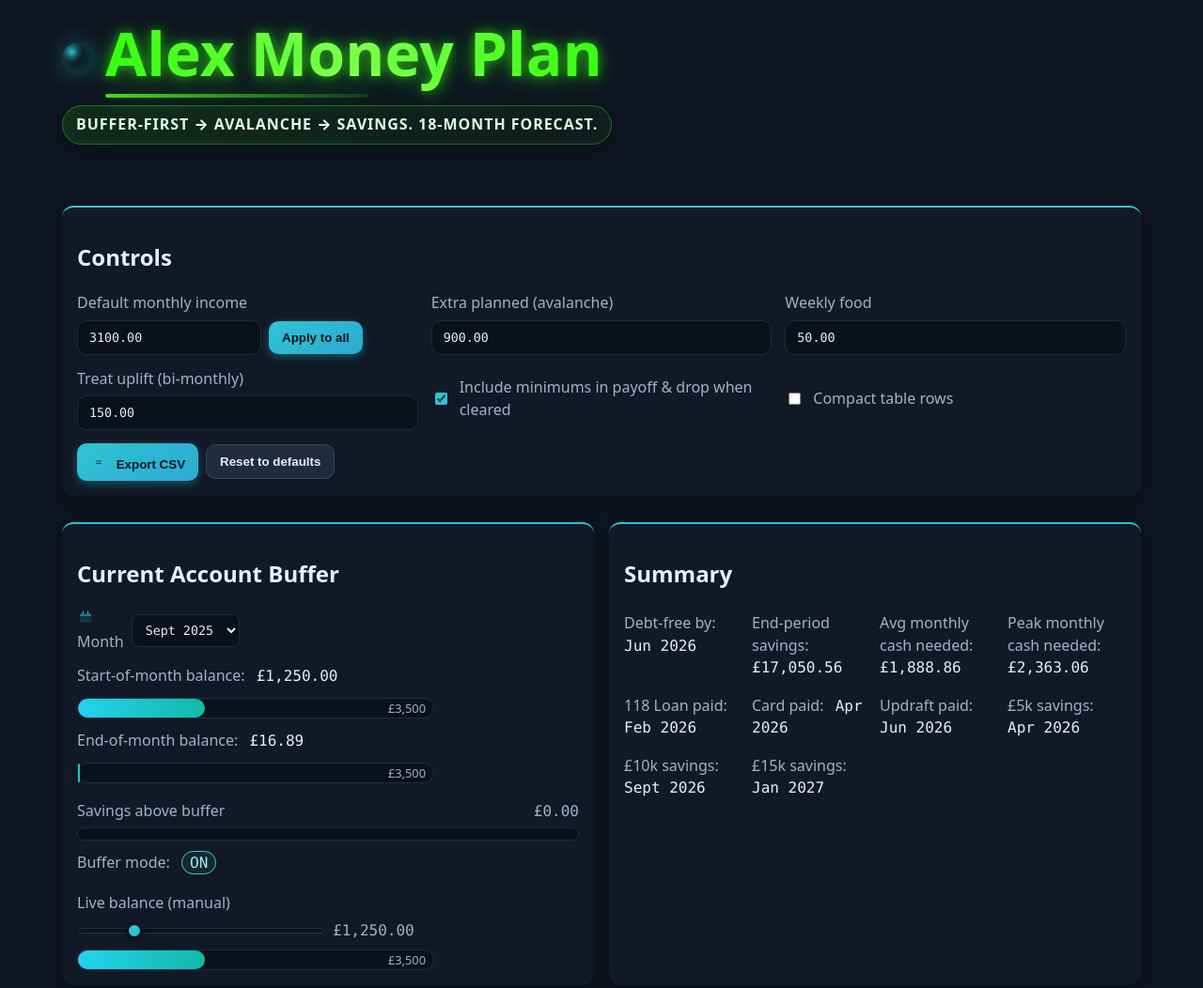
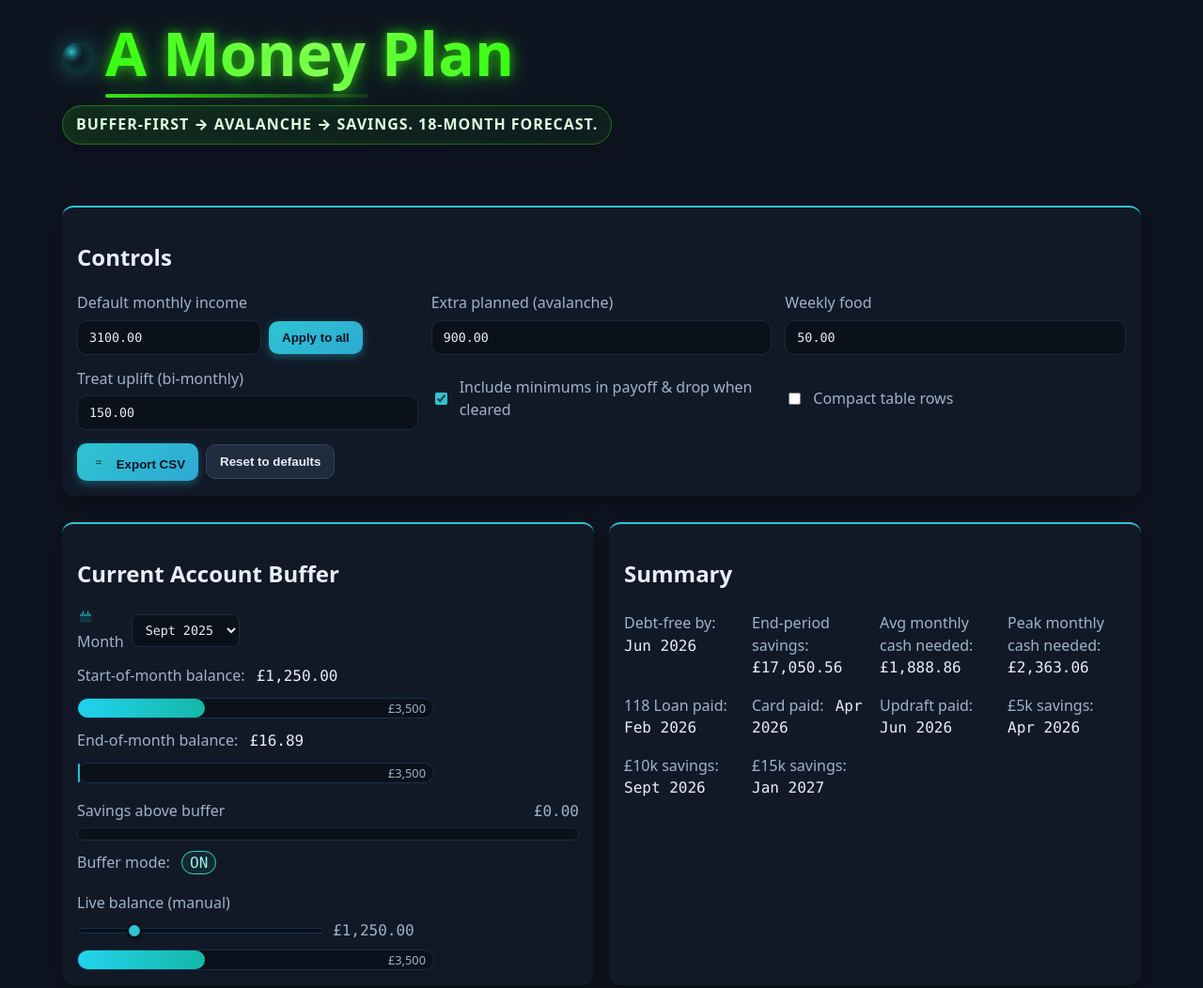
Before and after one commit to ShabalalaWATP/shabalalawatp.github.io, a plain HTML site: page index.html in a window 1280 px wide. Shown: the top 1052 px of the page at 94% size. Drawn offline with Linux system fonts and the light colour scheme.

Commit message:
Update page title from 'Alex Money Plan' to 'A Money Plan'

```diff
--- a/index.html
+++ b/index.html
@@ -10,7 +10,7 @@
     <header class="container hero" role="banner">
       <div class="title-wrap">
         <div class="logo-blob" aria-hidden="true"></div>
-        <h1 class="title-neon"><span>Alex Money Plan</span></h1>
+        <h1 class="title-neon"><span>A Money Plan</span></h1>
       </div>
       <p class="subtitle subtitle-pop">Buffer‑first → Avalanche → Savings. 18‑month forecast.</p>
     </header>
```
